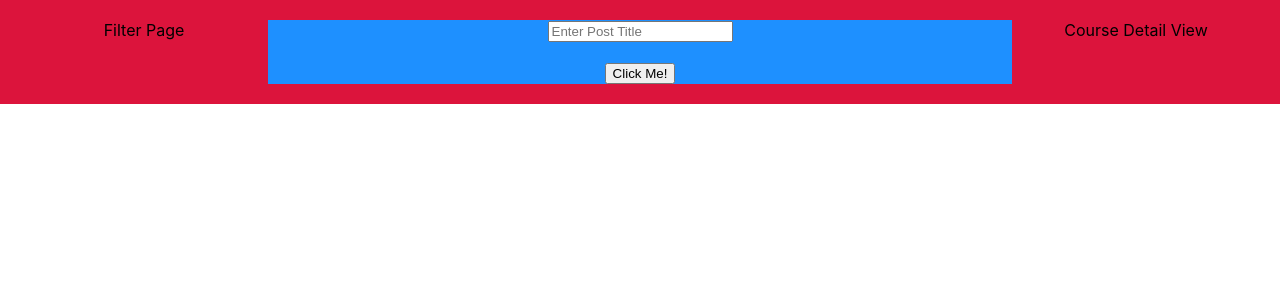
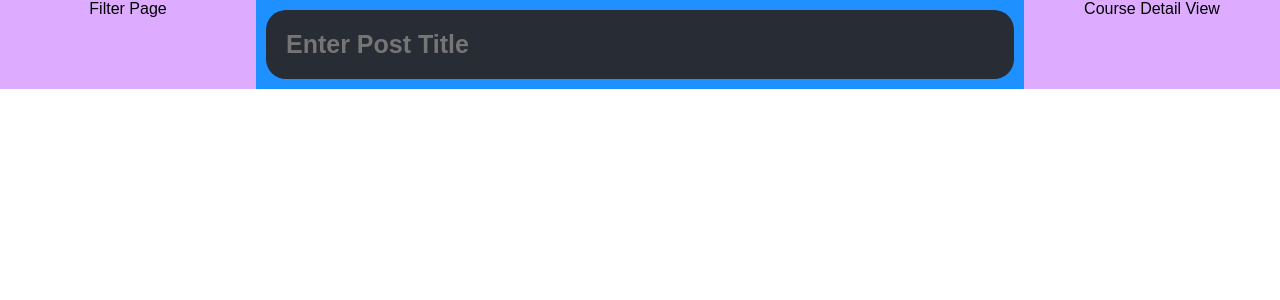
Before and after one commit to TheDeafOne/ScheduLite, a React (Create React App) app in the folder schedulite.clientapp/: page / in a window 1280 px wide. Shown: the top 300 px of the page. Built offline with nearby package versions, Linux system fonts and the light colour scheme.

Commit message:
Front end has basic functionality of querying db for all courses and shows the courses.

```diff
--- a/schedulite.clientapp/src/sceens/HomeScreen/CoursePanel.tsx
+++ b/schedulite.clientapp/src/sceens/HomeScreen/CoursePanel.tsx
@@ -2,11 +2,15 @@ import React, {useEffect, useState} from 'react'
 import axiosConfig from "../../api/axios-config";
 import SearchPage from "../SearchScreen/SearchPage";
 import SearchBar from "../SearchScreen/SearchBar";
+import Results from "../SearchScreen/Results";
 
 const CoursePanel = () => {
+    const fakeSchedule = [{  "_id": {    "$oid": "641463211d1ed0444011a176"  },  "year": "2018",  "semester": "Fall",  "course_prefix": "ABRD",  "course_number": "300",  "course_section": "A",  "last_name": "Johnson",  "first_name": "Lois",  "course_title": "STUDY ABROAD",  "credit_hours": "0",  "credit_variation": "N",  "course_capacity": "50",  "crs_enrollment": "16",  "building_code": "OFFCP"}]
     return (
         <div className={"side-panel"}>
             Course Panel
+
+            <Results />
         </div>
     )
 }
--- a/schedulite.clientapp/src/sceens/SearchScreen/Course.tsx
+++ b/schedulite.clientapp/src/sceens/SearchScreen/Course.tsx
@@ -2,14 +2,20 @@
 import React, {useEffect, useState} from 'react'
 import axiosConfig from "../../api/axios-config";
 import SearchPage from "./SearchPage";
-
+import "../../styles/Course.css"
 const Course = (props : any) => {
 
-    console.log(props.response)
+    // console.log(props.response)
+    const onCourseClick = (event : any) => {
+        console.log(props)
+        props.onCourseClick(props.data)
+    }
     const onClick = (event : any) => {
-        console.log(props.data);
+        event.stopPropagation();
+        // console.log(props.data);
         console.log(props);
-        console.log(event)
+        // console.log(event)
+        console.log(`ADDING ${props.data.course_title} to schedule!`)
 
         // ADD TO SCHEDULE HERE
         // axiosConfig.get("https://64161c4d351c4aed49178971.mockapi.io/api/v1/courses")
@@ -22,9 +28,9 @@ const Course = (props : any) => {
     return (
         <>
             {props.panel ?
-                (<div key={props.data.key}>
+                (<div className={"Course"} onClick={props.onCourseClick} key={props.data.key}>
                     <div className={"class-info"}>
-                        {props.data.name}
+                        {props.data.course_title}
                         <br/>
                         {/*{props.data.id}*/}
                     </div>
@@ -37,17 +43,22 @@ const Course = (props : any) => {
 
                 </div>)
                 :
-                (<div key={props.data.key}>
+                (<div className={"course"} onClick={onCourseClick} key={props.data.key}>
                     <div className={"class-info"}>
-                        {props.data.name}
+                        <div className={"course-title"}>
+                            {props.data.course_title}
+                        </div>
                         <br/>
-                        {props.data.id}
+                        <div className={"subtitle"}>
+                        {props.data.semester}
+                        </div>
+                        {/*{props.data.id}*/}
                     </div>
 
 
                     {/*ONLY SHOW THE BUTTON IF THE USER IS SIGNED IN*/}
                     <div className={"add-course"}>
-                        <button type="button" onClick={onClick}>Click Me!</button>
+                        <button type="button" onClick={onClick}>+</button>
                     </div>
 
                 </div>)
--- a/schedulite.clientapp/src/sceens/SearchScreen/CourseDetailPanel.tsx
+++ b/schedulite.clientapp/src/sceens/SearchScreen/CourseDetailPanel.tsx
@@ -5,11 +5,13 @@ import Results from "./Results";
 // import List from "./Components/List";
 // import "./App.css";
 
-const CourseDetailPanel = () => {
+const CourseDetailPanel = (props : any) => {
 
     return (
         <div className={"side-panel"}>
             Course Detail View
+            <br/>
+            {props.data ? props.data.course_title : ""}
         </div>
     )
 }
--- a/schedulite.clientapp/src/sceens/SearchScreen/Results.tsx
+++ b/schedulite.clientapp/src/sceens/SearchScreen/Results.tsx
@@ -3,6 +3,8 @@ import React, {useEffect, useState} from 'react'
 import axiosConfig from "../../api/axios-config";
 import SearchPage from "./SearchPage";
 import Course from "./Course";
+import "../../styles/Results.css"
+
 
 const Results = (props : any) => {
     // useEffect(() => {
@@ -15,19 +17,32 @@ const Results = (props : any) => {
     //
     // }, [])
 
-    console.log(props.response)
+    // console.log(props.response)
+    console.log(props)
     return (
-        <div>
+        <>
             {
-                props.response.map((data :{} , idx: number) => {
-                    return (
-                        // <Course /> WILL PROBABLY GO HERE WITH ALL THE INFORMATION ABOUT EACH COURSE
-                        <Course data={data} idx={idx} key={idx} />
+                props.response[1] ?
+                    (
+                        <div className={"results"}>
+                            {
+                                props.response.map((data :{} , idx: number) => {
+                                    return (
+                                        // <Course /> WILL PROBABLY GO HERE WITH ALL THE INFORMATION ABOUT EACH COURSE
+                                        <Course data={data} idx={idx} key={idx} onCourseClick={props.onCourseClick}/>
+                                    )
+                                })
+                            }
+                        </div>
                     )
-                })
+                    :
+                    <>
+
+                    </>
             }
 
-        </div>
+        </>
+
 
     )
 }
--- a/schedulite.clientapp/src/sceens/SearchScreen/SearchBar.tsx
+++ b/schedulite.clientapp/src/sceens/SearchScreen/SearchBar.tsx
@@ -3,7 +3,7 @@ import axiosConfig from "../../api/axios-config";
 import Results from "./Results";
 // import TextField from "@mui/material/TextField";
 // import List from "./Components/List";
-// import "./App.css";
+import "../../styles/SearchBar.css";
 
 const SearchBar = (props : any) => {
     // const [response, setResponse] = useState(props.response);
@@ -36,7 +36,7 @@ const SearchBar = (props : any) => {
         }
     };
     return (
-        <div>
+        <div className={"searchBar"}>
             {/*FILTER PANEL*/}
 
             <input placeholder="Enter Post Title"
--- a/schedulite.clientapp/src/sceens/SearchScreen/SearchPage.tsx
+++ b/schedulite.clientapp/src/sceens/SearchScreen/SearchPage.tsx
@@ -5,6 +5,7 @@ import SearchBar from "./SearchBar";
 import CourseDetailPanel from "./CourseDetailPanel";
 import FilterPanel from "./FilterPanel";
 import "../../styles/BodyStructure.css"
+import Course from "./Course";
 // import TextField from "@mui/material/TextField";
 // import List from "./Components/List";
 // import "./App.css";
@@ -12,9 +13,21 @@ import "../../styles/BodyStructure.css"
 const SearchPage = () => {
     const [response, setResponse] = useState([{}]);
     const [query, setQuery] = useState("")
-
+    const [currCourse, setCourse]= useState({});
+    const [viewCourse, setViewCourse] = useState(false);
     const setSearchResponse = (newValue: any) => {
         setResponse(newValue);
+    }
+    const onCourseClick = (course : any) => {
+        console.log(course);
+        console.log(currCourse);
+        if (course === currCourse) {
+            setViewCourse(false);
+            setCourse({});
+        } else {
+            setViewCourse(true);
+            setCourse(course);
+        }
     }
     const onEnter = (q : any) => {
         console.log("PRESSED ENTER")
@@ -60,9 +73,9 @@ const SearchPage = () => {
         <FilterPanel />
         <div className={"center-panel"}>
             <SearchBar setResponse={setSearchResponse} onEnter={onEnter}/>
-            <Results response={response} />
+            <Results response={response} onCourseClick={onCourseClick}/>
         </div>
-        <CourseDetailPanel />
+        <CourseDetailPanel data={currCourse}/>
         {/*DETAIL VIEW*/}
     </div>
     )
--- a/schedulite.clientapp/src/styles/BodyStructure.css
+++ b/schedulite.clientapp/src/styles/BodyStructure.css
@@ -1,15 +1,24 @@
+div {
+    font-family: Arial, serif;
+}
 .main-body {
-    padding: 20px;
+    /*padding: 20px;*/
     background-color: crimson;
     display: flex;
     flex-direction: row;
     justify-content: center;
 }
 .center-panel {
+    display: flex;
+    /*gap: 20px;*/
     background-color: dodgerblue;
     flex-direction: column;
     flex: 3 1 0;
+
+    /*row-gap: 20px;*/
+    /*column-gap: 20px;*/
 }
 .side-panel {
     flex: 1 1 0;
+    background-color: #ddabff;
 }
--- /dev/null
+++ b/schedulite.clientapp/src/styles/Course.css
@@ -0,0 +1,24 @@
+.course {
+    display: flex;
+    flex-direction: row;
+    justify-content: space-between;
+    align-items: center;
+    background-color: #3c404e;
+    color: white;
+    padding: 20px;
+    border-radius: 20px;
+    /*column-gap: 10px;*/
+}
+
+.class-info {
+    text-align: start;
+    /*background-color: #597179;*/
+}
+
+.course-title {
+    font-weight: bold;
+    font-size: larger;
+}
+.subtitle {
+    color: #c4c4c4;
+}
--- /dev/null
+++ b/schedulite.clientapp/src/styles/Results.css
@@ -0,0 +1,11 @@
+.results {
+    display: flex;
+    flex-direction: column;
+    row-gap: 5px;
+    background-color: #61dafb;
+    padding: 5px;
+
+    /*column-gap: 10px;*/
+
+    /*column-gap: 10px;*/
+}
--- /dev/null
+++ b/schedulite.clientapp/src/styles/SearchBar.css
@@ -0,0 +1,16 @@
+input {
+    padding: 20px;
+    border-radius: 20px;
+    border-style: none;
+    font-size: 25px;
+    font-weight: bold;
+
+    width: 100%;
+    box-sizing: border-box;
+    background-color: #282c34;
+    color: gainsboro;
+}
+
+.searchBar {
+    padding: 10px;
+}
```
Also changed, not shown: 1 other file (tests, documents, lock files or other folders).
